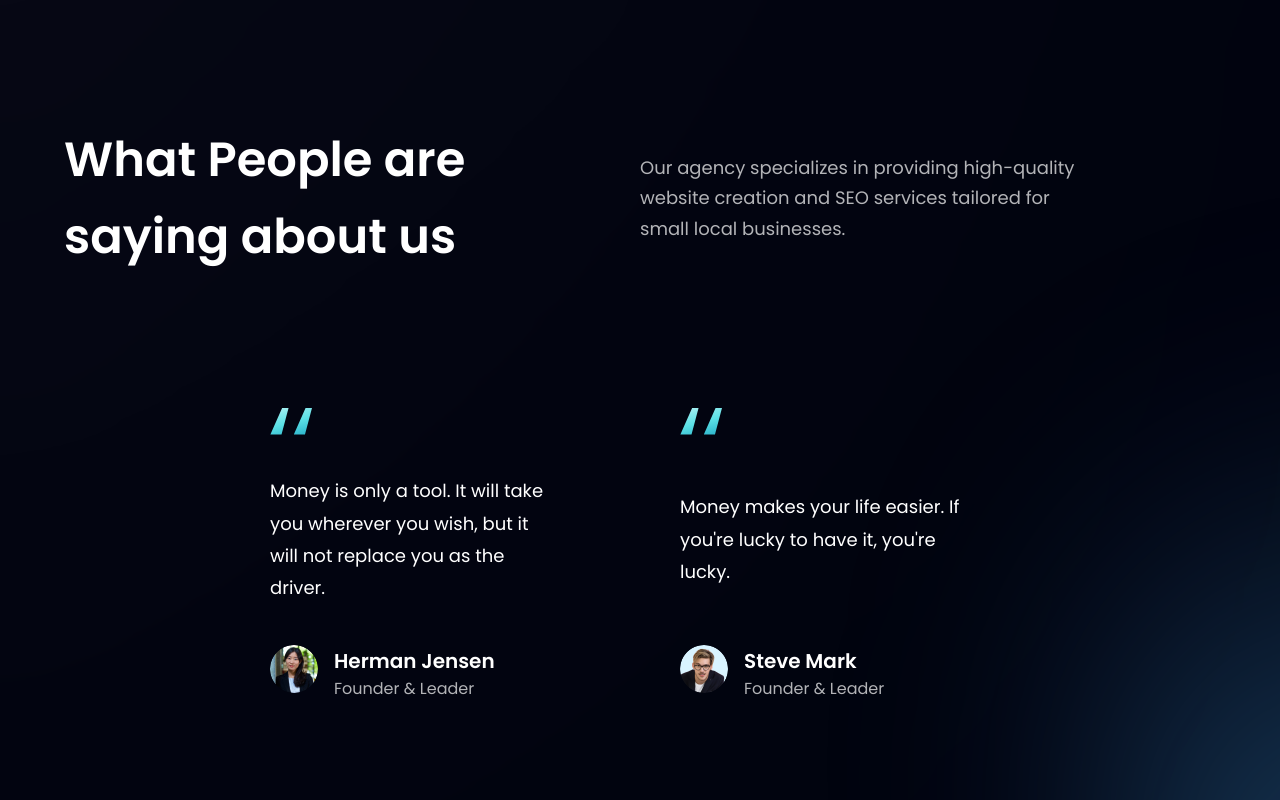
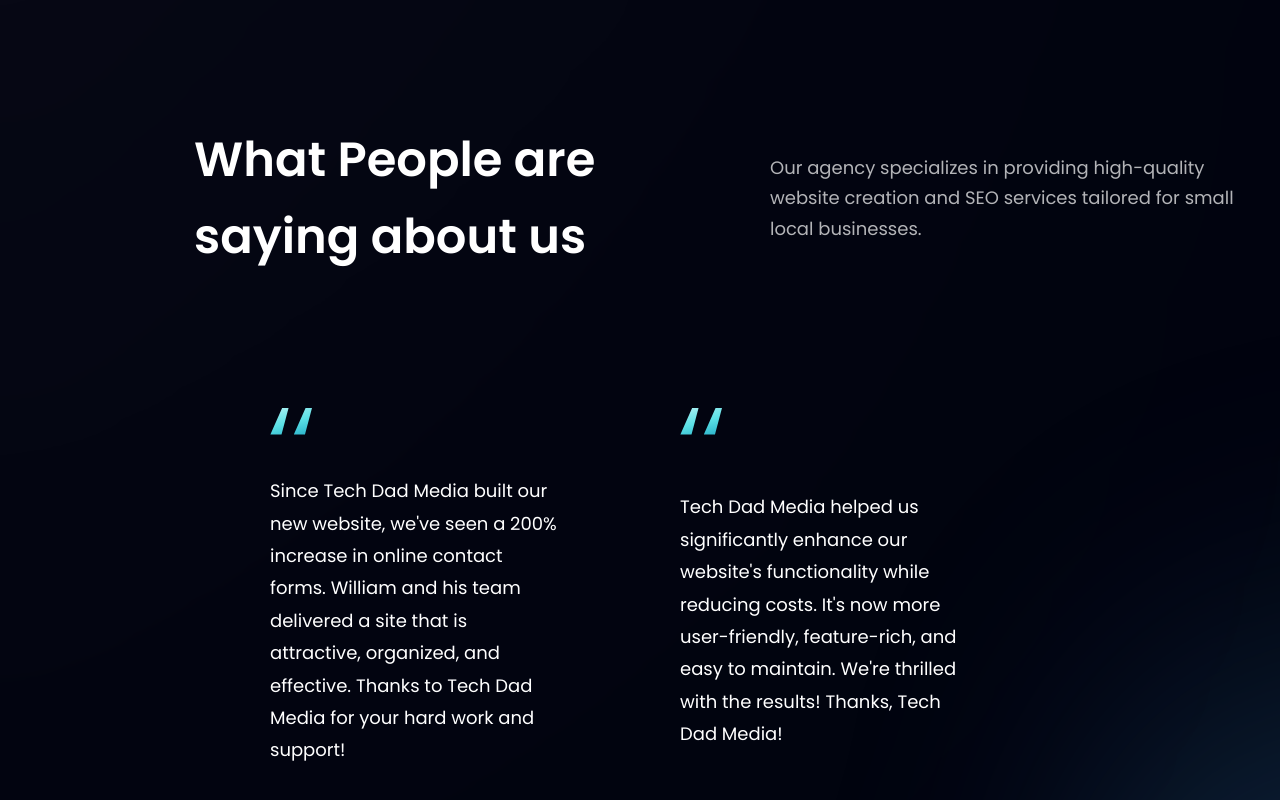
Before and after one commit to Will513r/Tech-dad-media, a React (Vite) app: page / in a window 1280 px wide. Shown: the part 2200-3000 px from the top of the page. Built offline with nearby package versions, Linux system fonts and the light colour scheme.

Commit message:
testimonial section done

```diff
--- a/src/components/Testimonials.jsx
+++ b/src/components/Testimonials.jsx
@@ -9,12 +9,12 @@
   >
     <div className="absolute z-[0] w-[60%] h-[60%] -right-[50%] rounded-full blue__gradient bottom-40" />
 
-    <div className="w-full flex justify-between items-center md:flex-row flex-col sm:mb-16 mb-6 relative z-[1]">
+    <div className="w-full flex justify-between items-center md:flex-row flex-col sm:mb-16 mb-6 relative z-[1] ml:0 sm:ml-[260px]">
       <h2 className={styles.heading2}>
         What People are <br className="sm:block hidden" /> saying about us
       </h2>
       <div className="w-full md:mt-0 mt-6">
-        <p className={`${styles.paragraph} text-left max-w-[450px]`}>
+        <p className={`${styles.paragraph} text-left max-w-[500px]`}>
           Our agency specializes in providing high-quality website creation and
           SEO services tailored for small local businesses.
         </p>
--- a/src/constants/index.js
+++ b/src/constants/index.js
@@ -64,15 +64,15 @@
   {
     id: "feedback-1",
     content:
-      "Money is only a tool. It will take you wherever you wish, but it will not replace you as the driver.",
+      "Since Tech Dad Media built our new website, we've seen a 200% increase in online contact forms. William and his team delivered a site that is attractive, organized, and effective. Thanks to Tech Dad Media for your hard work and support!",
     name: "Herman Jensen",
-    title: "Founder & Leader",
+    title: "CTO",
     img: people01,
   },
   {
     id: "feedback-2",
     content:
-      "Money makes your life easier. If you're lucky to have it, you're lucky.",
+      "Tech Dad Media helped us significantly enhance our website's functionality while reducing costs. It's now more user-friendly, feature-rich, and easy to maintain. We're thrilled with the results! Thanks, Tech Dad Media!",
     name: "Steve Mark",
     title: "Founder & Leader",
     img: people02,
@@ -80,9 +80,9 @@
   {
     id: "feedback-3",
     content:
-      "It is usually people in the money business, finance, and international trade that are really rich.",
+      "Tech Dad Media delivered exactly what we needed in a new website! It's fun, exciting, and user-friendly. This redesign was the easiest and least painful experience we've had. We felt listened to and respected throughout. We're thrilled with our new website!",
     name: "Kenn Gallagher",
-    title: "Founder & Leader",
+    title: "CEO",
     img: people03,
   },
 ];
```
